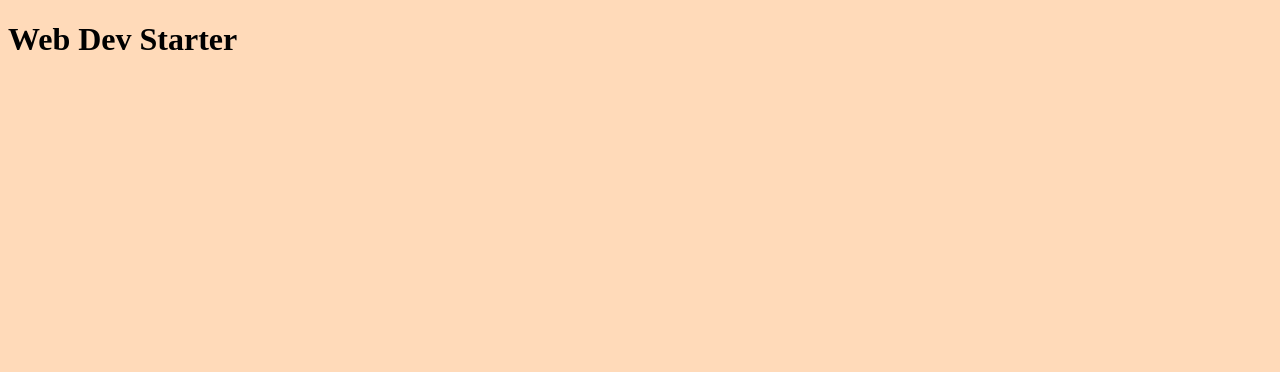
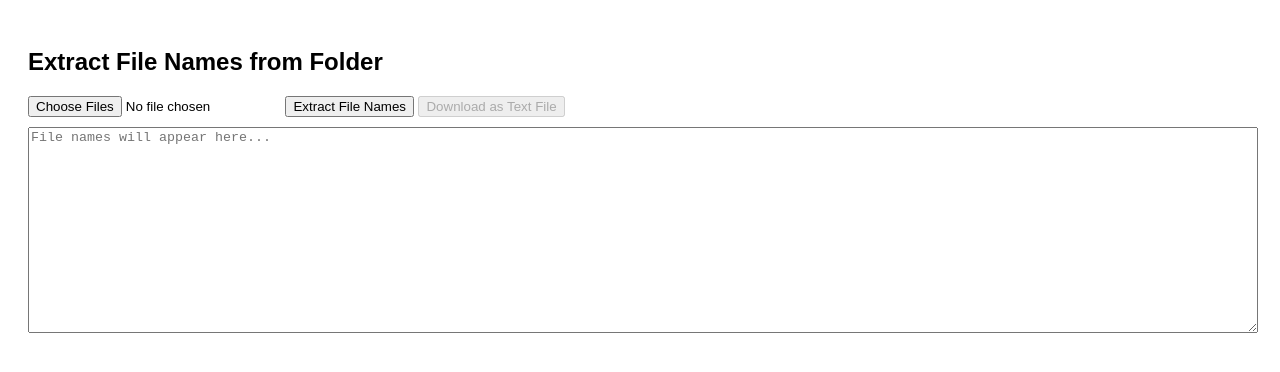
Before and after one commit to JosephPotapenko/name-scraper, a plain HTML site: page index.html in a window 1280 px wide. Drawn offline with Linux system fonts and the light colour scheme.

Commit message:
Name scraper

```diff
--- a/index.html
+++ b/index.html
@@ -1,36 +1,56 @@
-<!-- TO ACHIEVE THIS TYPE IN "!" AND PRESS "TAB" -->
 <!DOCTYPE html>
-<!-- html below is a tag pair. "lang" is a language setting and is set to English. Html has 2 children: head and body -->
 <html lang="en">
-<!-- head below is a tag pair. It contains metadata about the document and links to external resources. -->
 <head>
-    <!-- meta below is a tag pair. It provides metadata about the HTML document. chrset = "UTF-8" is pulling all latin charachters-->
-    <meta charset="UTF-8">
-    <!-- Tag pair. Provides metadata about the HTML document. name = "viewport" is setting the viewport to the device's width and initial scale to 1.0 -->
-    <meta name="viewport" content="width=device-width, initial-scale=1.0">
-    <title>Web Dev Starter</title>
+  <meta charset="UTF-8">
+  <title>File Name Extractor</title>
+  <style>
+    body { font-family: Arial, sans-serif; padding: 20px; }
+    textarea { width: 100%; height: 200px; margin-top: 10px; }
+  </style>
+</head>
+<body>
+  <h2>Extract File Names from Folder</h2>
 
-    <!-- Favicons -->
-    <link rel="icon" type="image/png" href="/favicons/favicon-48x48.png" sizes="48x48" />
-    <link rel="icon" type="image/svg+xml" href="/favicons/favicon.svg" />
-    <link rel="shortcut icon" href="/favicons/favicon.ico" />
-    <link rel="apple-touch-icon" sizes="180x180" href="/favicons/apple-touch-icon.png" />
-    <meta name="apple-mobile-web-app-title" content="Web Dev Starter" />
-    <link rel="manifest" href="/favicons/site.webmanifest" />
+  <input type="file" id="folderInput" webkitdirectory multiple />
+  <button onclick="extractNames()">Extract File Names</button>
+  <button onclick="downloadList()" id="downloadBtn" disabled>Download as Text File</button>
 
-    <!-- Stylesheet -->
-    <link rel="stylesheet" href="style.css">
+  <textarea id="output" placeholder="File names will appear here..." readonly></textarea>
 
-    <!-- JavaScript -->
-     <!-- script:src and then press tab for shortcut-->
-    <script src="script.js" defer> </script>
+  <script>
+    let fileNames = [];
 
-</head>
+    function extractNames() {
+      const files = document.getElementById('folderInput').files;
+      const output = document.getElementById('output');
+      fileNames = [];
 
-<!-- body below is a tag pair. It contains the content of the document. -->
-<body>
+      if (!files.length) {
+        alert("Please select a folder first.");
+        return;
+      }
 
-    <h1>Web Dev Starter</h1>
+      const nameSet = new Set();
 
+      for (let file of files) {
+        const fullName = file.name;
+        const baseName = fullName.replace(/\.[^/.]+$/, ""); // remove extension
+        nameSet.add(baseName);
+      }
+
+      fileNames = Array.from(nameSet).sort();
+      output.value = fileNames.join("\n");
+
+      document.getElementById('downloadBtn').disabled = fileNames.length === 0;
+    }
+
+    function downloadList() {
+      const blob = new Blob([fileNames.join("\n")], { type: "text/plain" });
+      const a = document.createElement("a");
+      a.href = URL.createObjectURL(blob);
+      a.download = "file_names.txt";
+      a.click();
+    }
+  </script>
 </body>
 </html>
```
